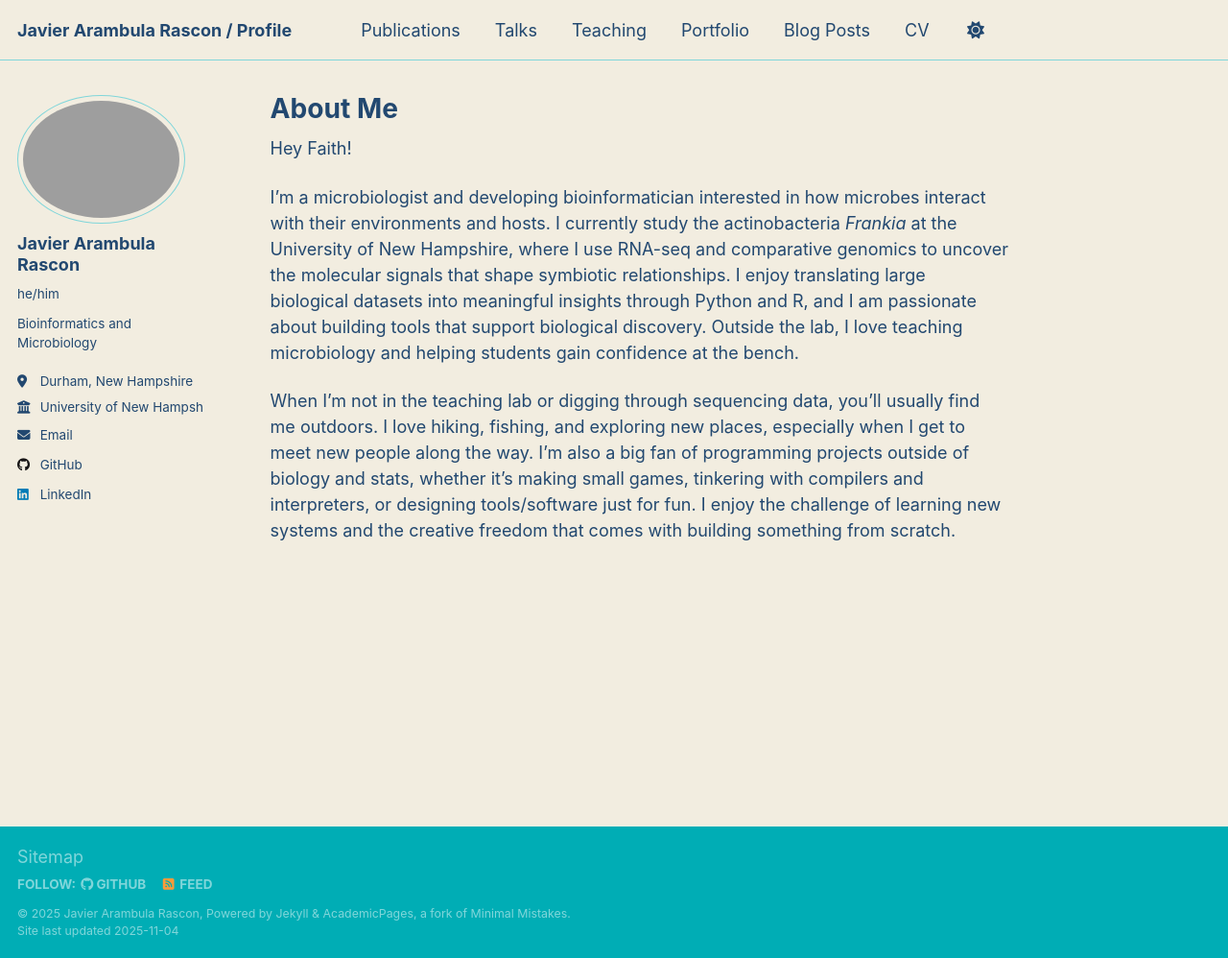
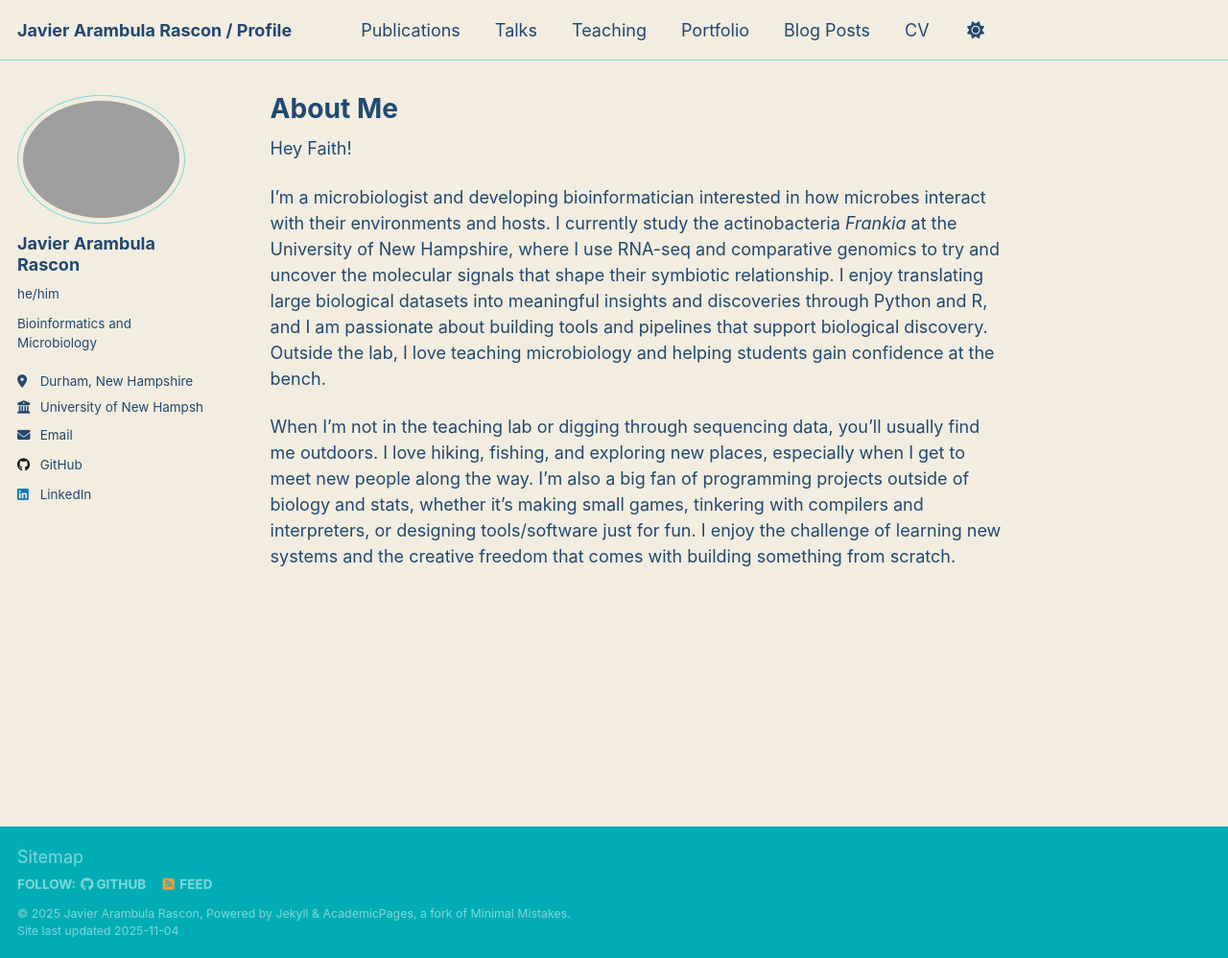
Before and after one commit to aram2608/aram2608.github.io, a Jekyll site: the page built from _pages/about.md, in a window 1280 px wide and 998 px high. Shown: the whole window at 96% size. Built offline with Jekyll 4.4.1, drawn with Linux system fonts in a browser that asks for light colours; a script that is not in the unit is left out.

Commit message:
developers developers developers developers

```diff
--- a/_pages/about.md
+++ b/_pages/about.md
@@ -12,11 +12,11 @@ Hey Faith!
 I’m a microbiologist and developing bioinformatician interested in how microbes
 interact with their environments and hosts. I currently study the
 actinobacteria _Frankia_ at the University of New Hampshire, where I use RNA-seq and
-comparative genomics to uncover the molecular signals that shape symbiotic
-relationships. I enjoy translating large biological datasets into meaningful
-insights through Python and R, and I am passionate about building tools that
-support biological discovery. Outside the lab, I love teaching microbiology
-and helping students gain confidence at the bench.
+comparative genomics to try and uncover the molecular signals that shape their symbiotic
+relationship. I enjoy translating large biological datasets into meaningful
+insights and discoveries through Python and R, and I am passionate about
+building tools and pipelines that support biological discovery. Outside the lab,
+I love teaching microbiology and helping students gain confidence at the bench.
 
 When I’m not in the teaching lab or digging through sequencing data, you’ll
 usually find me outdoors. I love hiking, fishing, and exploring new places,
```
